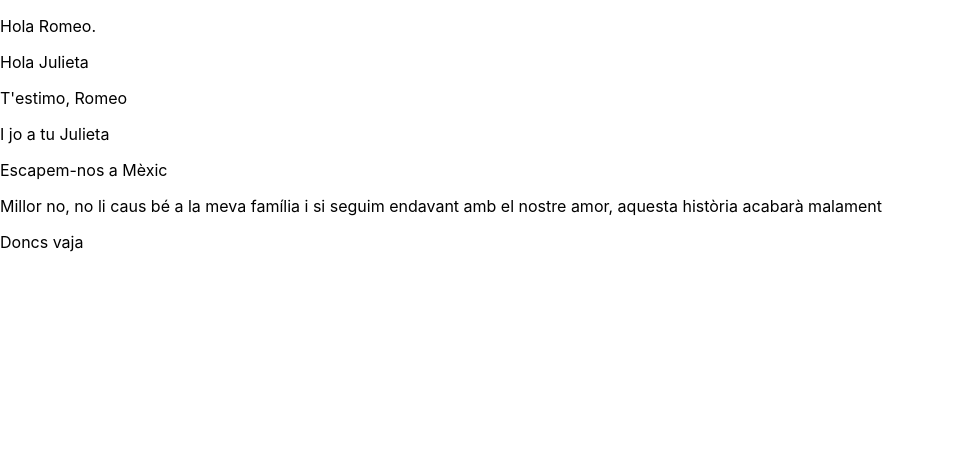
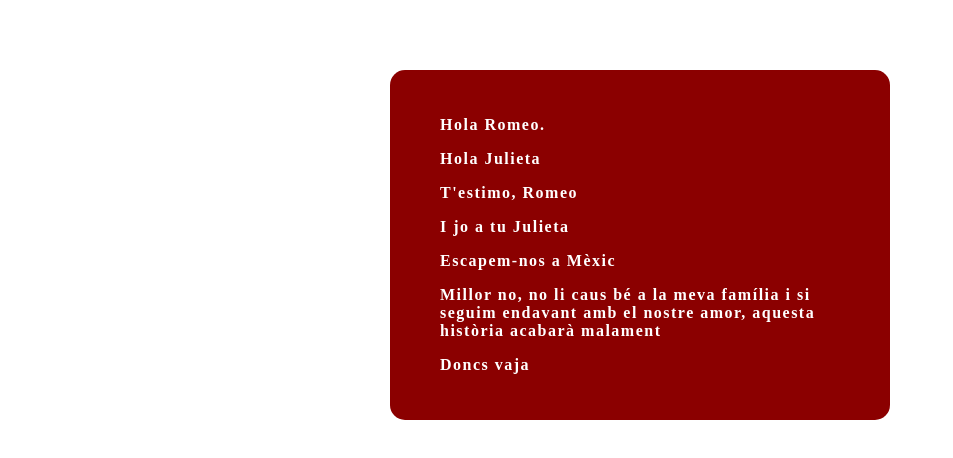
Before and after one commit to sschmidt0/sprint7, a React (Create React App) app: page / in a window 1280 px wide. Shown: the top 458 px of the page, without its empty margins (0-953 px from the left). Built offline with nearby package versions, Linux system fonts and the light colour scheme.

Commit message:
Nivell 2 - exercici 2

```diff
--- a/package.json
+++ b/package.json
@@ -9,6 +9,7 @@
     "react": "^17.0.1",
     "react-dom": "^17.0.1",
     "react-scripts": "4.0.3",
+    "styled-components": "^5.2.1",
     "web-vitals": "^1.1.0"
   },
   "scripts": {
--- a/src/components/Línia.js
+++ b/src/components/Línia.js
@@ -1,12 +1,30 @@
 import textos from '../assets/textos';
+import styled from 'styled-components';
 
 const Línia = () => {
+
+  const Div = styled.div`
+    width: 400px;
+    margin: 70px auto 30px;
+    padding: 30px 50px;
+    color: #fff;
+    background-color: darkred;
+    border-radius: 15px;
+  `;
+
+  const Paragraph = styled.p`
+    font-family: 'Papyrus', 'Times New Roman';
+    font-weight: 800;
+    letter-spacing: 1.5px;
+  `;
+
+
   const line = textos.map(text => {
-    return <p>{ text }</p>;
+    return <Paragraph>{ text }</Paragraph>;
   });
 
   return (
-    <div>{ line }</div>
+    <Div>{ line }</Div>
   );
 }
 
```
Also changed, not shown: 1 other file (tests, documents, lock files or other folders).
